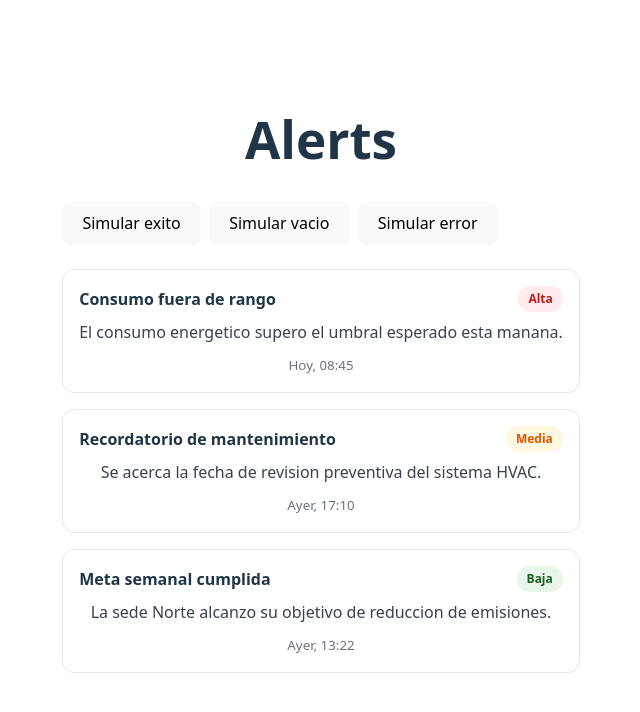
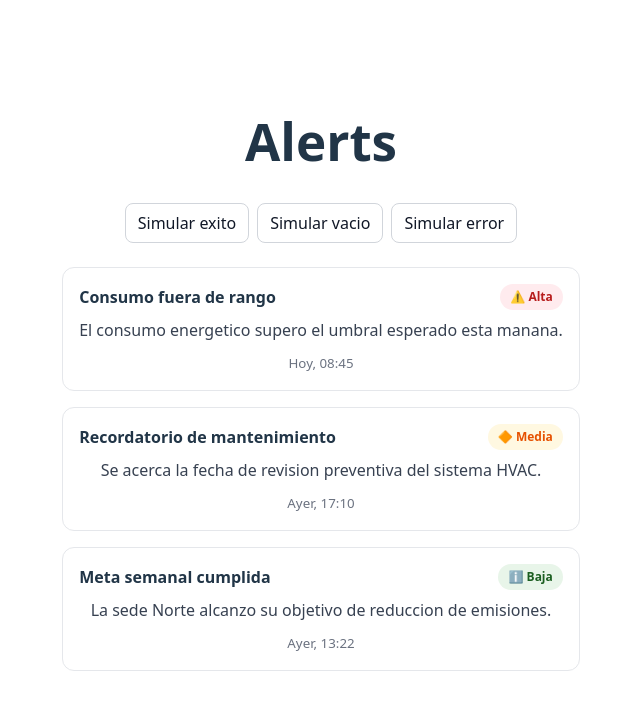
Before and after one commit to EcoImpact-360/Frontend, a React (Vite) app: page /alerts in a window 1280 px wide. Shown: the top 712 px of the page, without its empty margins (319-959 px from the left). Built offline with nearby package versions, Linux system fonts and the light colour scheme.

Commit message:
fix(alerts): improve layout alignment and button contrast

```diff
--- a/src/components/alerts/AlertBadge.jsx
+++ b/src/components/alerts/AlertBadge.jsx
@@ -1,9 +1,9 @@
 import React from "react";
 
 const BADGE_STYLES = {
-  low: { background: "#E8F5E9", color: "#1B5E20", label: "Baja" },
-  medium: { background: "#FFF8E1", color: "#E65100", label: "Media" },
-  high: { background: "#FFEBEE", color: "#B71C1C", label: "Alta" },
+  low: { background: "#E8F5E9", color: "#1B5E20", label: "Baja", icon: "ℹ️" },
+  medium: { background: "#FFF8E1", color: "#E65100", label: "Media", icon: "🔶" },
+  high: { background: "#FFEBEE", color: "#B71C1C", label: "Alta", icon: "⚠️" },
 };
 
 export default function AlertBadge({ severity }) {
@@ -20,7 +20,7 @@ export default function AlertBadge({ severity }) {
         padding: "0.25rem 0.625rem",
       }}
     >
-      {tone.label}
+      {tone.icon} {tone.label}
     </span>
   );
 }
--- a/src/pages/Alerts.jsx
+++ b/src/pages/Alerts.jsx
@@ -59,16 +59,45 @@ export default function Alerts() {
 
   return (
     <div style={{ padding: "2rem", maxWidth: "840px", margin: "0 auto" }}>
+      <style>{`
+        .alerts-btn {
+          padding: 0.5rem 0.75rem;
+          border-radius: 8px;
+          border: 1px solid #D1D5DB;
+          background: #FFFFFF;
+          color: #111827;
+          font-weight: 500;
+          cursor: pointer;
+        }
+        .alerts-btn:hover {
+          background: #F9FAFB;
+        }
+        .alerts-btn:focus-visible {
+          outline: 3px solid #111827;
+          outline-offset: 2px;
+        }
+        .alerts-btn[disabled] {
+          opacity: 0.6;
+          cursor: not-allowed;
+        }
+      `}</style>
       <h1 style={{ marginTop: 0 }}>Alerts</h1>
 
-      <div style={{ display: "flex", gap: "0.5rem", marginBottom: "1.5rem" }}>
-        <button type="button" onClick={() => setScenario("success")}>
+      <div
+        style={{
+          display: "flex",
+          gap: "0.5rem",
+          justifyContent: "center",
+          marginBottom: "1.5rem",
+        }}
+      >
+        <button type="button" className="alerts-btn" onClick={() => setScenario("success")}>
           Simular exito
         </button>
-        <button type="button" onClick={() => setScenario("empty")}>
+        <button type="button" className="alerts-btn" onClick={() => setScenario("empty")}>
           Simular vacio
         </button>
-        <button type="button" onClick={() => setScenario("error")}>
+        <button type="button" className="alerts-btn" onClick={() => setScenario("error")}>
           Simular error
         </button>
       </div>
@@ -76,9 +105,13 @@ export default function Alerts() {
       {status === "loading" && <p>Cargando alertas...</p>}
 
       {status === "error" && (
-        <div>
+        <div style={{ textAlign: "center" }}>
           <p style={{ color: "#B91C1C" }}>{errorMessage}</p>
-          <button type="button" onClick={() => setReloadToken((value) => value + 1)}>
+          <button
+            type="button"
+            className="alerts-btn"
+            onClick={() => setReloadToken((value) => value + 1)}
+          >
             Reintentar
           </button>
         </div>
```
